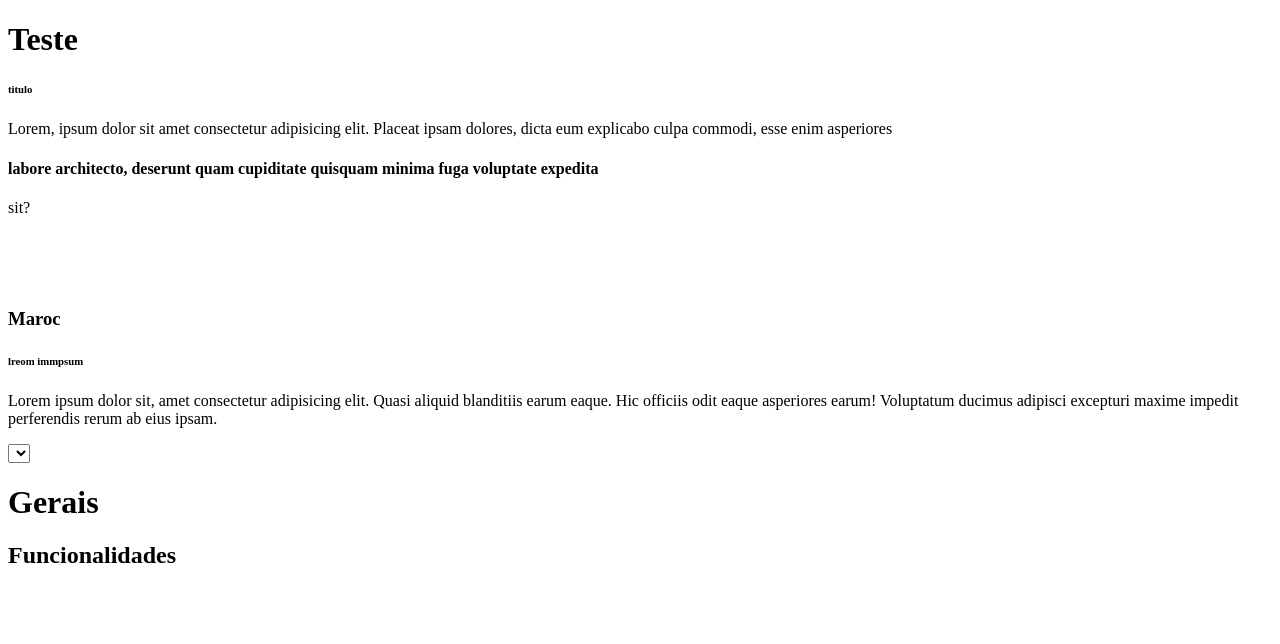
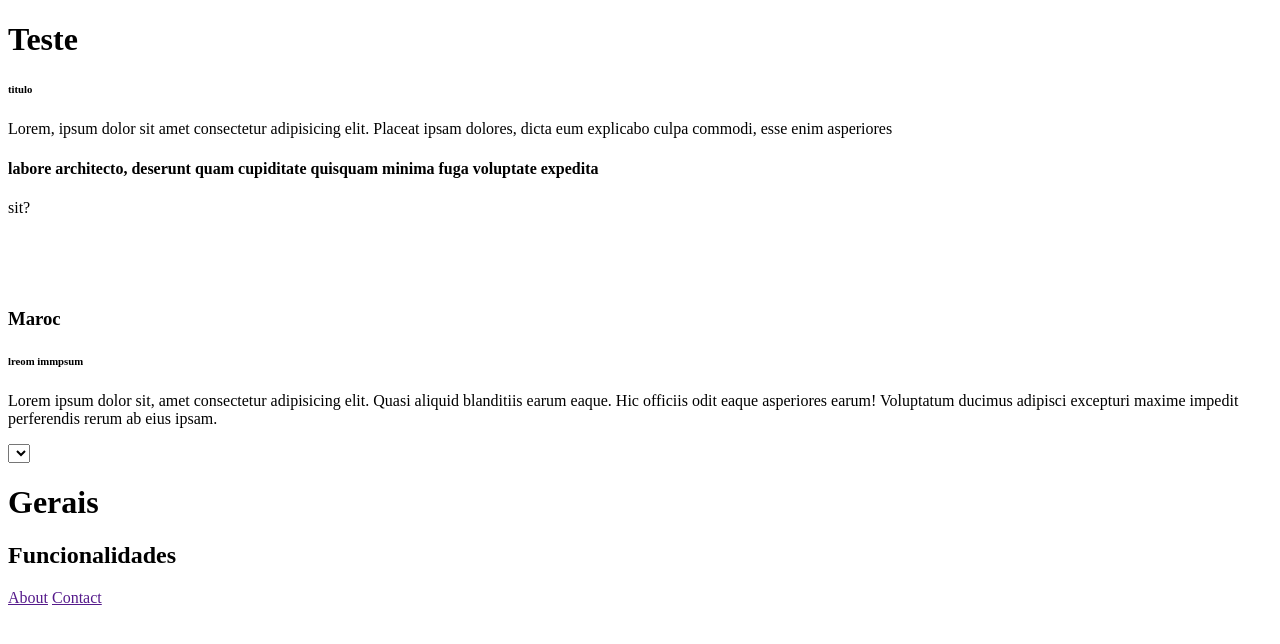
Before and after one commit to Jhulianogs/curso_git_1, a plain HTML site: page index.html in a window 1280 px wide. Drawn offline with Linux system fonts and the light colour scheme.

Commit message:
Contact and gitignore

```diff
--- a/index.html
+++ b/index.html
@@ -40,5 +40,10 @@
 
     <h1>Gerais</h1>
     <h2>Funcionalidades</h2>
+
+
+
+    <a href="">About</a>
+    <a href="">Contact</a>
 </body>
 </html>
```
Also changed, not shown: 1 other file.
